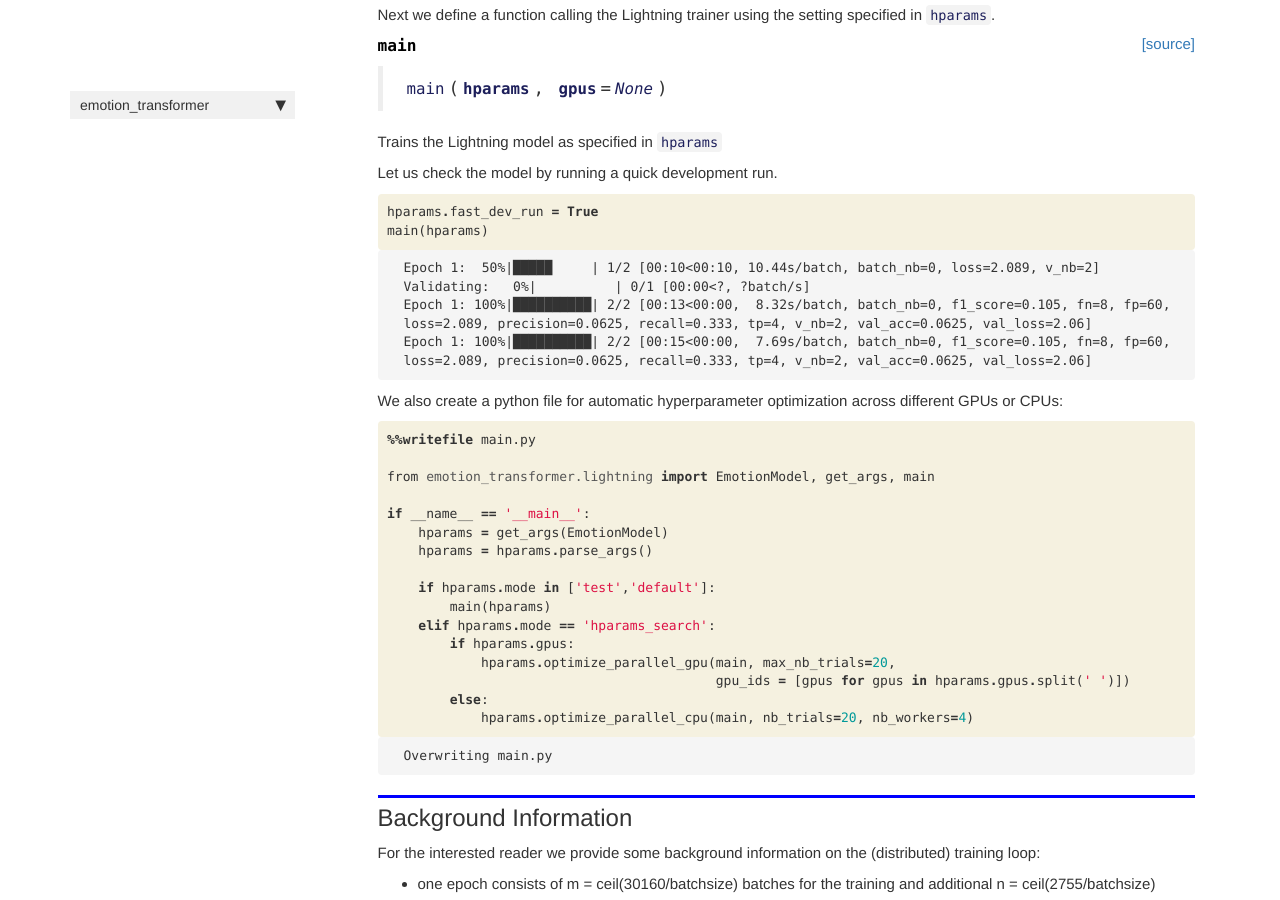
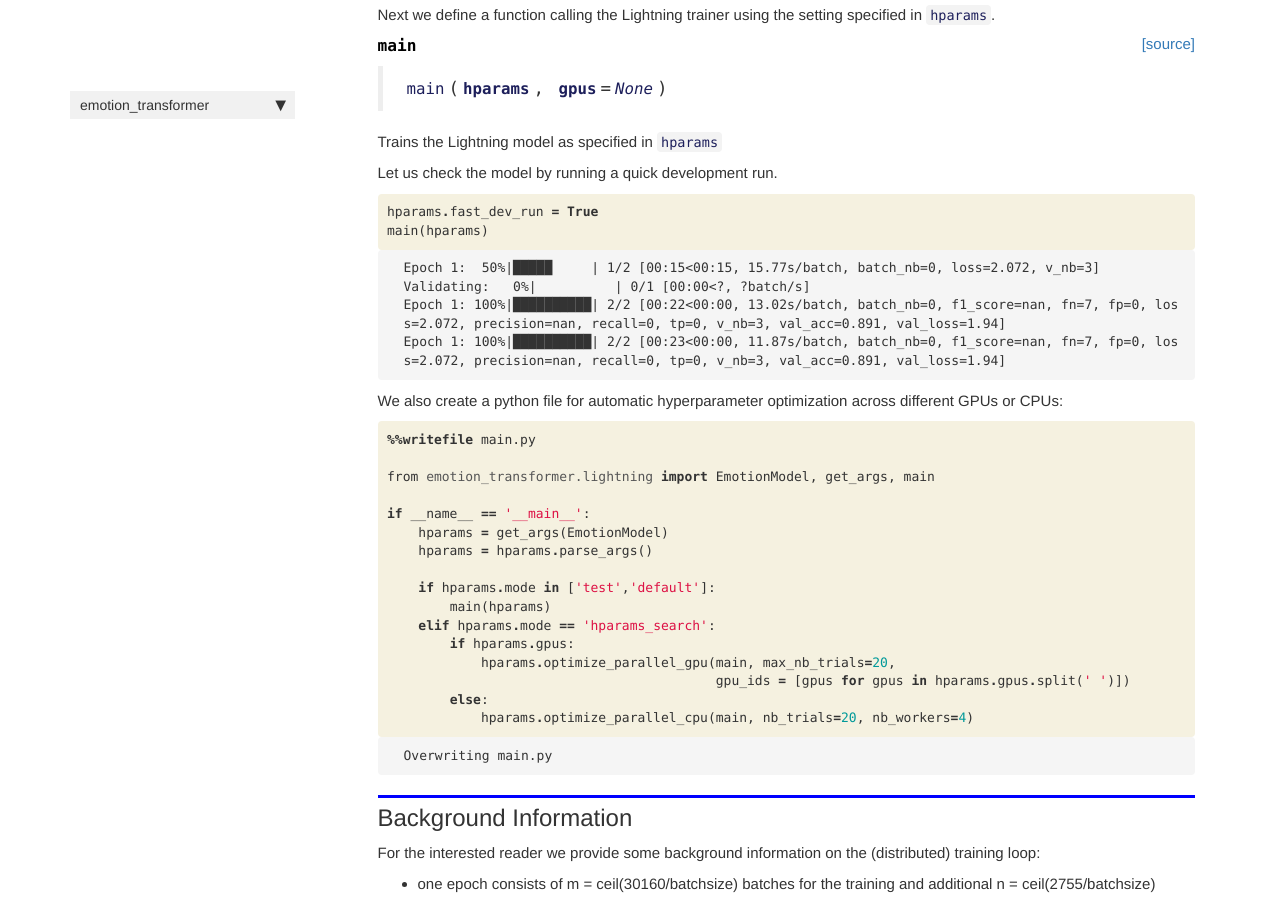
Before and after one commit to juliusberner/emotion_transformer, a Jekyll site: the page built from docs/lightning.html, in a window 1280 px wide and 900 px high, scrolled down 1999 px. Built offline with Jekyll 4.4.1, drawn with Linux system fonts in a browser that asks for light colours; nearby versions of some CDN libraries; comment, search, counter and statistics services are not loaded.

Commit message:
first version

```diff
--- a/docs/lightning.html
+++ b/docs/lightning.html
@@ -84,7 +84,7 @@ summary: "construction of the PyTorch Lightning module and the hyperparameter se
 
 
 <div class="output_markdown rendered_html output_subarea ">
-<h4 id="get_args" class="doc_header"><code>get_args</code><a href="https://github.com/juliusberner/emotion_transformer/tree/master/emotion_transformer/lightning.py#L177" class="source_link" style="float:right">[source]</a></h4><blockquote><p><code>get_args</code>(<strong><code>model</code></strong>)</p>
+<h4 id="get_args" class="doc_header"><code>get_args</code><a href="https://github.com/juliusberner/emotion_transformer/tree/master/emotion_transformer/lightning.py#L174" class="source_link" style="float:right">[source]</a></h4><blockquote><p><code>get_args</code>(<strong><code>model</code></strong>)</p>
 </blockquote>
 <p>returns the HyperOptArgumentParser</p>
 
@@ -178,7 +178,7 @@ summary: "construction of the PyTorch Lightning module and the hyperparameter se
 
 
 <div class="output_markdown rendered_html output_subarea ">
-<h4 id="main" class="doc_header"><code>main</code><a href="https://github.com/juliusberner/emotion_transformer/tree/master/emotion_transformer/lightning.py#L206" class="source_link" style="float:right">[source]</a></h4><blockquote><p><code>main</code>(<strong><code>hparams</code></strong>, <strong><code>gpus</code></strong>=<em><code>None</code></em>)</p>
+<h4 id="main" class="doc_header"><code>main</code><a href="https://github.com/juliusberner/emotion_transformer/tree/master/emotion_transformer/lightning.py#L203" class="source_link" style="float:right">[source]</a></h4><blockquote><p><code>main</code>(<strong><code>hparams</code></strong>, <strong><code>gpus</code></strong>=<em><code>None</code></em>)</p>
 </blockquote>
 <p>Trains the Lightning model as specified in <code>hparams</code></p>
 
@@ -216,10 +216,10 @@ summary: "construction of the PyTorch Lightning module and the hyperparameter se
 <div class="output_area">
 
 <div class="output_subarea output_stream output_stderr output_text">
-<pre>Epoch 1:  50%|█████     | 1/2 [00:10&lt;00:10, 10.44s/batch, batch_nb=0, loss=2.089, v_nb=2]
+<pre>Epoch 1:  50%|█████     | 1/2 [00:15&lt;00:15, 15.77s/batch, batch_nb=0, loss=2.072, v_nb=3]
 Validating:   0%|          | 0/1 [00:00&lt;?, ?batch/s]
-Epoch 1: 100%|██████████| 2/2 [00:13&lt;00:00,  8.32s/batch, batch_nb=0, f1_score=0.105, fn=8, fp=60, loss=2.089, precision=0.0625, recall=0.333, tp=4, v_nb=2, val_acc=0.0625, val_loss=2.06]
-Epoch 1: 100%|██████████| 2/2 [00:15&lt;00:00,  7.69s/batch, batch_nb=0, f1_score=0.105, fn=8, fp=60, loss=2.089, precision=0.0625, recall=0.333, tp=4, v_nb=2, val_acc=0.0625, val_loss=2.06]
+Epoch 1: 100%|██████████| 2/2 [00:22&lt;00:00, 13.02s/batch, batch_nb=0, f1_score=nan, fn=7, fp=0, loss=2.072, precision=nan, recall=0, tp=0, v_nb=3, val_acc=0.891, val_loss=1.94]
+Epoch 1: 100%|██████████| 2/2 [00:23&lt;00:00, 11.87s/batch, batch_nb=0, f1_score=nan, fn=7, fp=0, loss=2.072, precision=nan, recall=0, tp=0, v_nb=3, val_acc=0.891, val_loss=1.94]
 </pre>
 </div>
 </div>
```
Also changed, not shown: emotion_transformer/lightning.py (+5 -8 lines), 1 other file.
